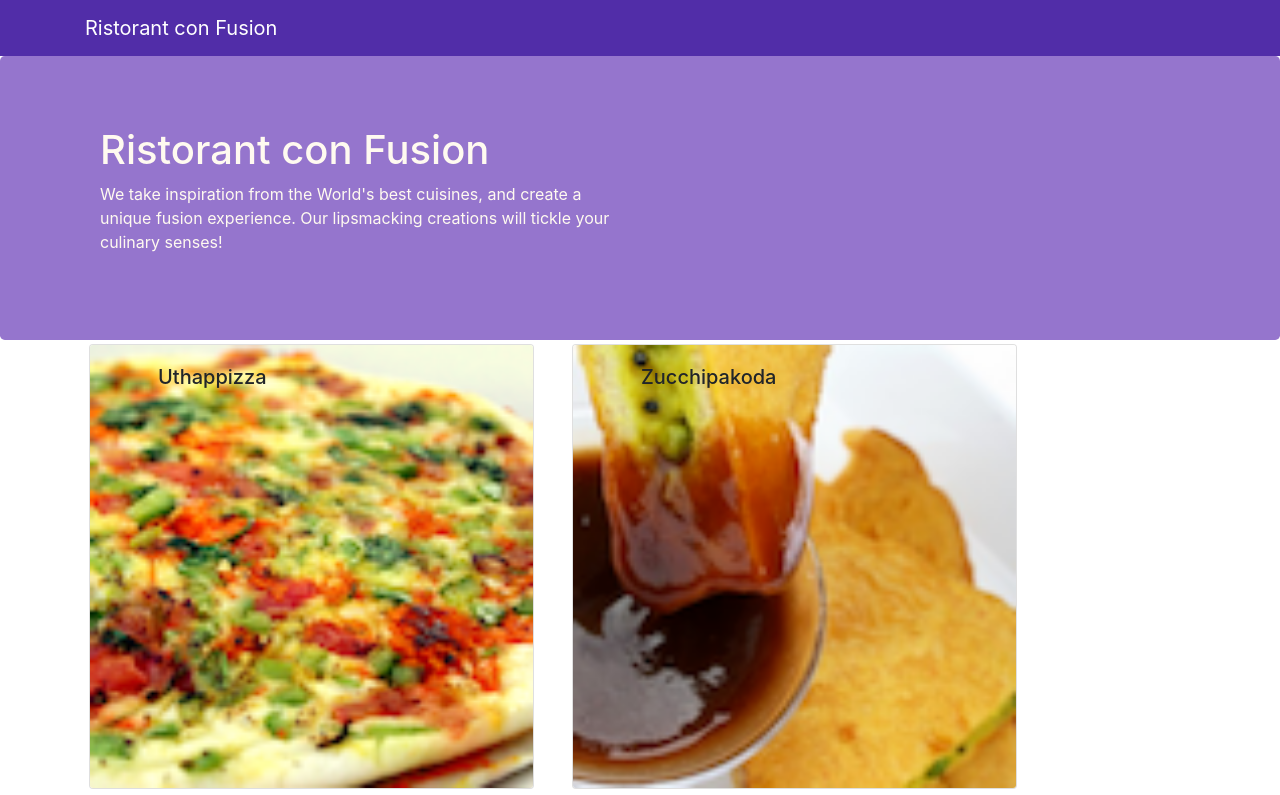
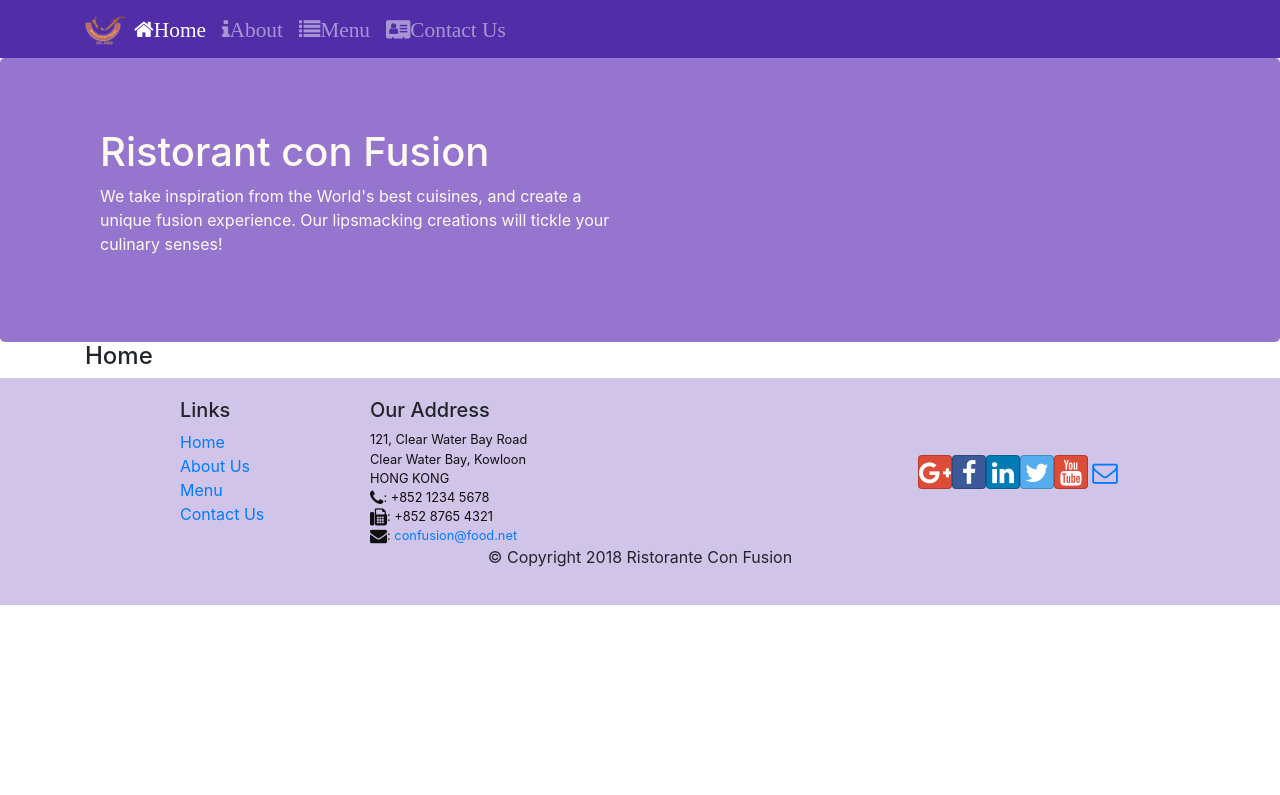
Before and after one commit to Meliwi/Fronted-web-development-with-React, a React (Create React App) app in the folder confusion/: page /home in a window 1280 px wide. Shown: the top 795 px of the page. Built offline with nearby package versions, Linux system fonts and the light colour scheme.

Commit message:
changes in header

```diff
--- a/confusion/package.json
+++ b/confusion/package.json
@@ -12,6 +12,7 @@
     "react": "^16.13.1",
     "react-dom": "^16.13.1",
     "react-popper": "^0.9.2",
+    "react-router-dom": "^4.2.2",
     "react-scripts": "3.4.1",
     "reactstrap": "^5.0.0"
   },
--- a/confusion/src/App.js
+++ b/confusion/src/App.js
@@ -2,15 +2,17 @@
 //importamos el componente que acabamos de crear
 import Main from './components/MainComponent';
 import './App.css';
-
+import {BrowserRouter} from 'react-router-dom';
 
 class App extends Component{
 
   render(){
     return (
-      <div>
-        <Main/>
-      </div>
+      <BrowserRouter>
+        <div>
+          <Main/>
+        </div>
+      </BrowserRouter>
     );
   }
 }
--- a/confusion/src/components/FooterComponent.js
+++ b/confusion/src/components/FooterComponent.js
@@ -1,4 +1,5 @@
 import React from 'react';
+import {Link} from 'react-router-dom';
 
 // This is a functional component
 function Footer(props) {
@@ -9,10 +10,10 @@
                 <div className="col-4 offset-1 col-sm-2">
                     <h5>Links</h5>
                     <ul className="list-unstyled">
-                        <li><a href="#">Home</a></li>
-                        <li><a href="#">About</a></li>
-                        <li><a href="#">Menu</a></li>
-                        <li><a href="contactus.html">Contact</a></li>
+                        <li><Link to='/home'>Home</Link></li>
+                        <li><Link to='/aboutus'>About Us</Link></li>
+                        <li><Link to='/menu'>Menu</Link></li>
+                        <li><Link to='/contactus'>Contact Us</Link></li>
                     </ul>
                 </div>
                 <div className="col-7 col-sm-5">
--- a/confusion/src/components/HeaderComponent.js
+++ b/confusion/src/components/HeaderComponent.js
@@ -1,16 +1,64 @@
 import React,{Component} from 'react';
-import {Navbar, NavbarBrand,Jumbotron} from 'reactstrap';
-
+import {Navbar, NavbarBrand,Nav,NavbarToggler,Collapse,NavItem,Jumbotron, Col} from 'reactstrap';
+import {NavLink} from 'react-router-dom';
 
 class Header extends Component{
+    constructor(props){
+        super(props);
+        this.state ={
+            isNavOpen:false
+        };
+        this.toggleNav = this.toggleNav.bind(this);
+    }
+    //Method that we use in render
+    toggleNav(){
+        this.setState({
+            isNavOpen:!this.state.isNavOpen
+        });
+    }
+
     render(){
         return(
             <React.Fragment>
-                <Navbar dark>
+                <Navbar dark expand="md">
                      <div className='container'>
-                        <NavbarBrand href="/">
-                            Ristorant con Fusion
+                     <NavbarToggler onClick={this.toggleNav}/>
+                        <NavbarBrand className="mr-auto" href="/">
+                           <img src="assets/images/logo.png" height="30" width="41"
+                           alt ="Ristorant Con Fusion" />
                         </NavbarBrand>
+                        <Collapse isNavOpen={this.state.isOpen} navbar>
+                        <Nav navbar>
+                            <NavItem>
+                                <NavLink className="nav-link" to="/home">
+                                    <span className="fa fa-home fa-lg">
+                                         Home
+                                    </span>
+                                </NavLink>
+                            </NavItem>
+                            <NavItem>
+                                <NavLink className="nav-link" to="/aboutus">
+                                    <span className="fa fa-info fa-lg">
+                                         About
+                                    </span>
+                                </NavLink>
+                            </NavItem>
+                            <NavItem>
+                                <NavLink className="nav-link" to="/menu">
+                                    <span className="fa fa-list fa-lg">
+                                         Menu
+                                    </span>
+                                </NavLink>
+                            </NavItem>
+                            <NavItem>
+                                <NavLink className="nav-link" to="/contactus">
+                                    <span className="fa fa-address-card fa-lg">
+                                         Contact Us
+                                    </span>
+                                </NavLink>
+                            </NavItem>
+                        </Nav>
+                        </Collapse>
                     </div>
                 </Navbar>
                 <Jumbotron>
--- /dev/null
+++ b/confusion/src/components/HomeComponent.js
@@ -0,0 +1,12 @@
+import React from 'react';
+
+function Home(props){
+    return(
+        <div className="container">
+            <h4>
+                Home
+            </h4>
+        </div>
+    );
+}
+export default Home;
--- a/confusion/src/components/MainComponent.js
+++ b/confusion/src/components/MainComponent.js
@@ -4,30 +4,35 @@
 import DishDetail from './DishdetailComponent';
 import Header from './HeaderComponent';
 import Footer from './FooterComponent';
+import Home from './HomeComponent';
 import {DISHES} from '../shared/dishes';
-
+import {Switch,Route, Redirect} from 'react-router-dom';
 
 class Main extends Component{
   constructor(props){
     super(props);
     //state siempre va dentro del constructor, traemos el estado de dishes
     this.state={
-      dishes:DISHES,
-      selectedDish:null
+      dishes:DISHES
     };
   }
 
 //set the state of selectedDish
-  onDishSelect(dishId){
-    this.setState({selectedDish:dishId});
- }
+
   render(){
+    const HomePage=() =>{
+      return(
+        <Home/>
+      );
+    }
     return (
       <div className="App">
         <Header/>
-        <Menu dishes={this.state.dishes}
-        onClick={(dishId)=>this.onDishSelect(dishId)}/>
-        <DishDetail dish={this.state.dishes.filter((dish)=> dish.id === this.state.selectedDish)[0]}/>
+        <Switch>
+          <Route path="/home" component={HomePage}/>
+          <Route exact path ="/menu" component={() => <Menu dishes={this.state.dishes}/>} />
+          <Redirect  to ="/home" />
+        </Switch>
         <Footer/>
       </div>
     );
```
Also changed, not shown: 1 other file (tests, documents, lock files or other folders).
